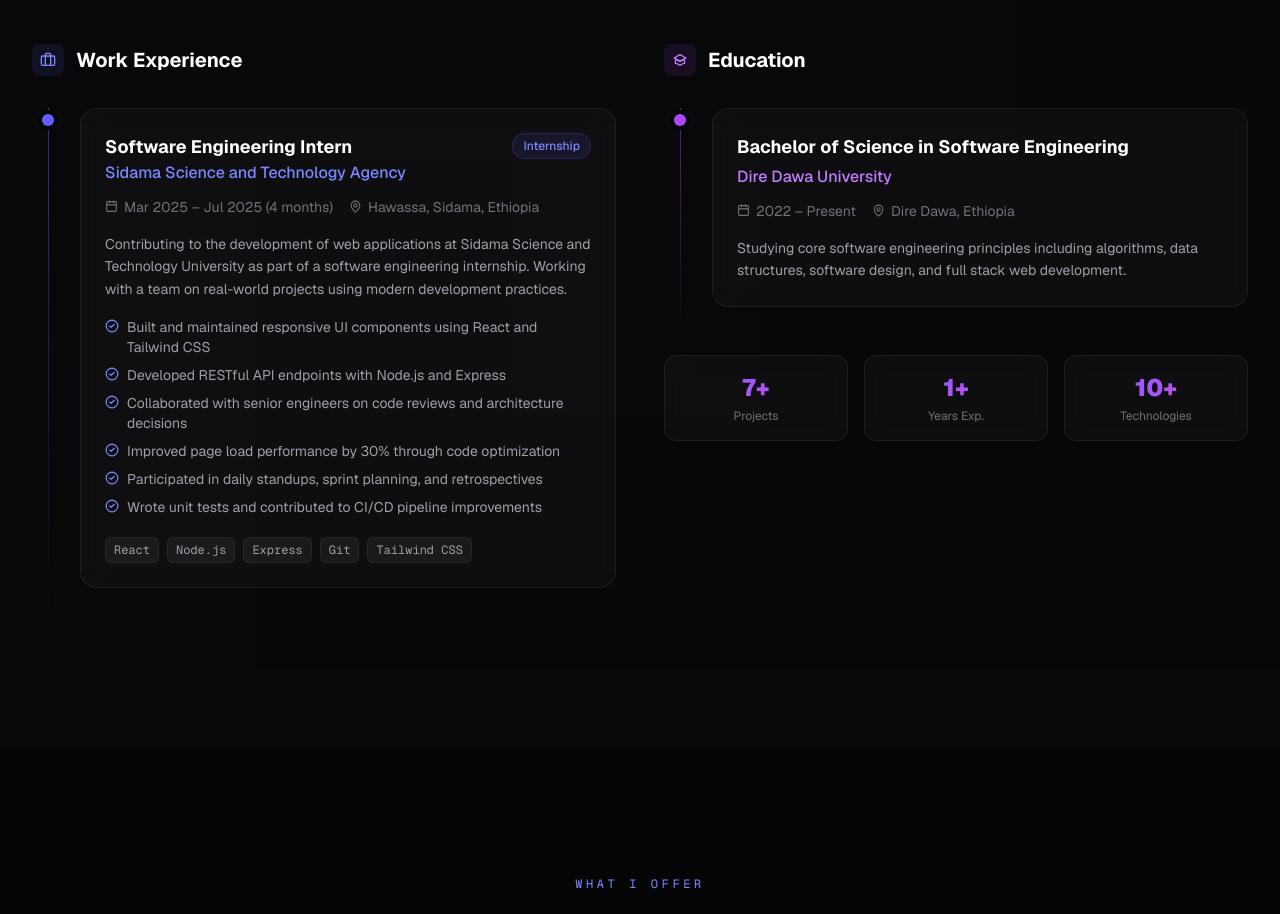
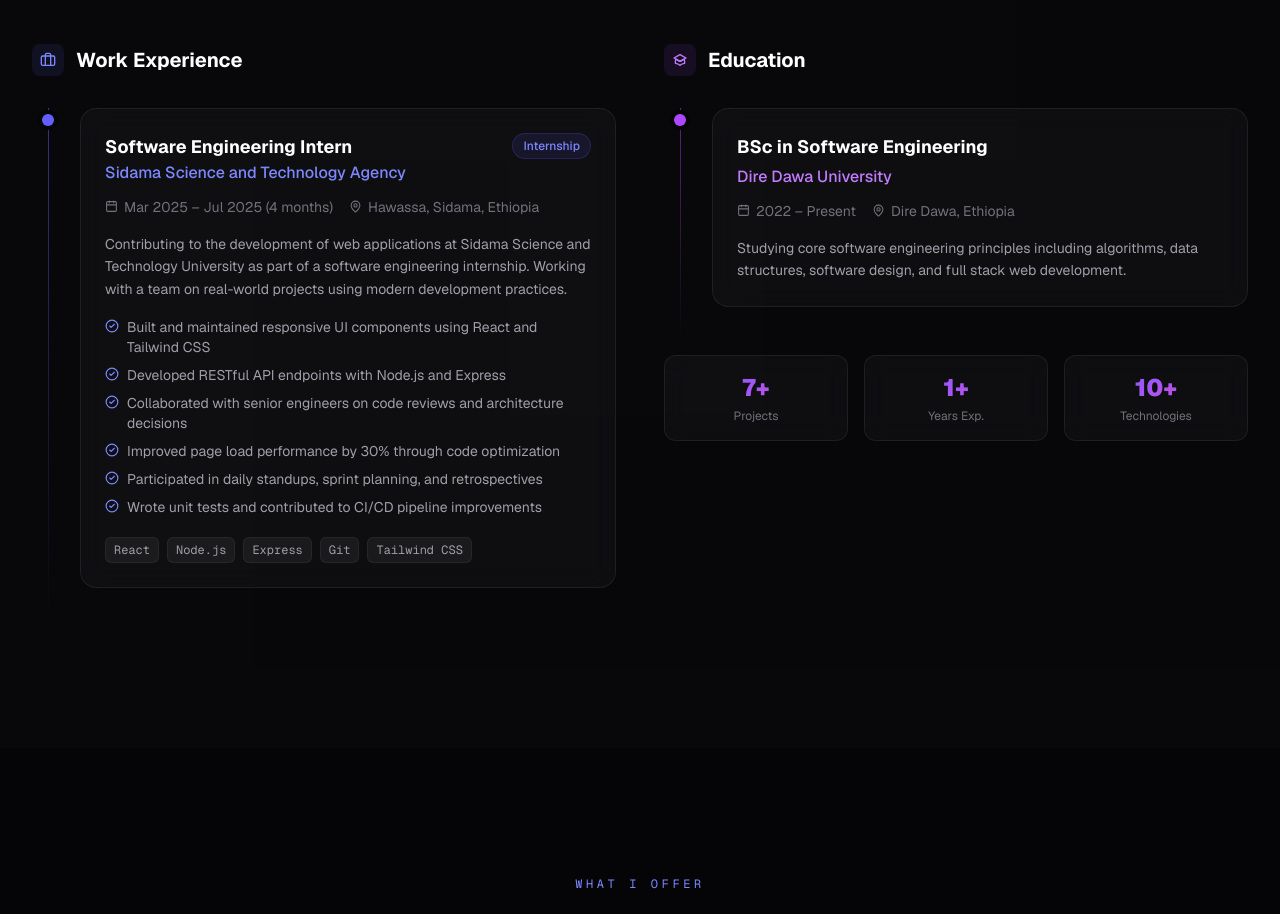
Before and after one commit to isakhu/yishak-tule, a Next.js app: page / in a window 1280 px wide. Shown: the part 4920-5834 px from the top of the page. Built offline with nearby package versions, Linux system fonts and the light colour scheme.

Commit message:
Change degree to BSc in Software Engineering

```diff
--- a/components/Experience.tsx
+++ b/components/Experience.tsx
@@ -31,7 +31,7 @@ const experiences = [
 
 const education = [
   {
-    degree: "Bachelor of Science in Software Engineering",
+    degree: "BSc in Software Engineering",
     school: "Dire Dawa University",
     location: "Dire Dawa, Ethiopia",
     period: "2022 – Present",
```
